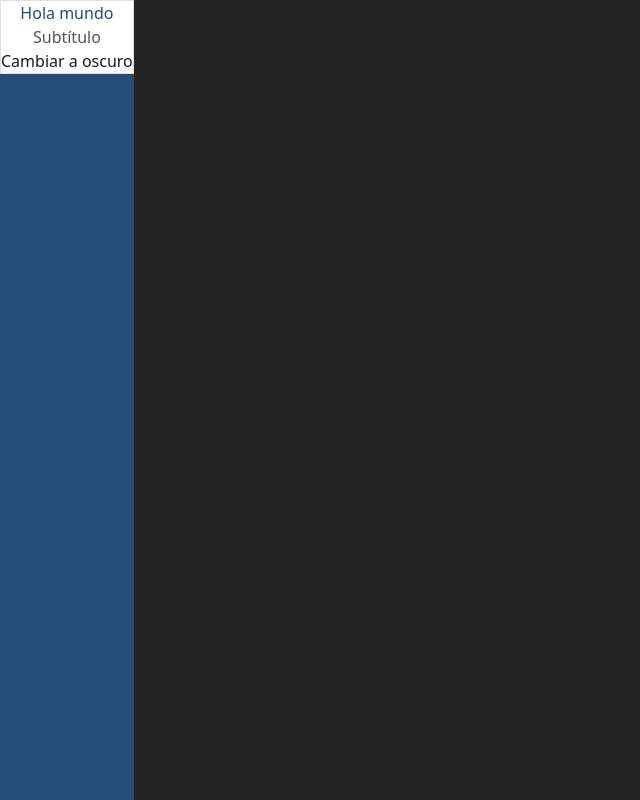
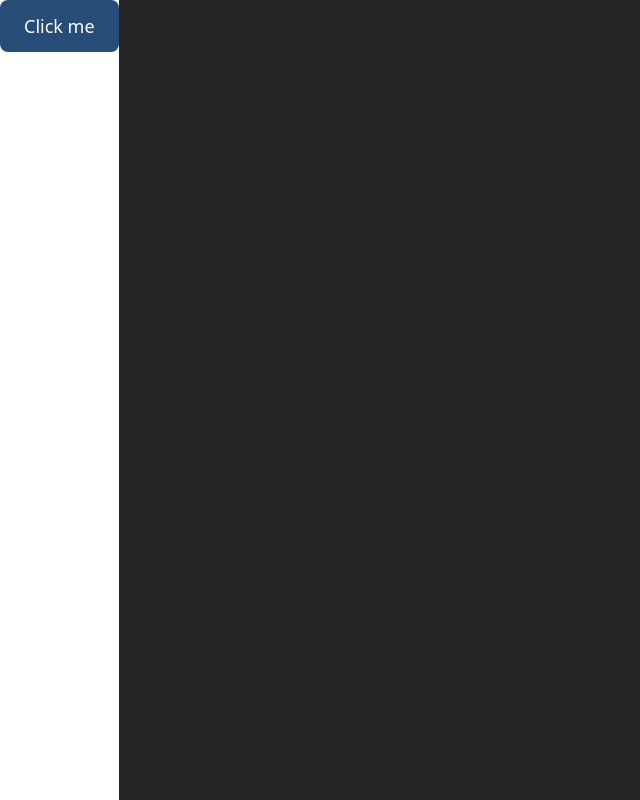
Before and after one commit to DaniRico987/inkora, a React (Vite) app in the folder client/: page / in a window 1280 px wide. Shown: the whole page, without its empty margins (0-640 px from the left). Built offline with nearby package versions, Linux system fonts and the light colour scheme.

Commit message:
feat: agregar componente Button y Toggle, implementar gestión de temas y actualizar estilos de color

```diff
--- a/client/index.html
+++ b/client/index.html
@@ -7,6 +7,10 @@
     <title>client</title>
   </head>
   <body>
+    <script>
+      const theme = localStorage.getItem('theme') || 'light';
+      document.documentElement.dataset.theme = theme;
+    </script>
     <div id="root"></div>
     <script type="module" src="/src/main.tsx"></script>
   </body>
--- a/client/src/App.tsx
+++ b/client/src/App.tsx
@@ -1,12 +1,17 @@
 
 import './App.css'
-import { Card } from './Components/card'
+import { Button } from './Components/Button'
+//import { Toggle } from './Components/Toggle'
+import { useTheme } from "./theme/useTheme";
 
 function App() {
-
+  useTheme();
   return (
-    <div className="bg-primary text-skyblue border-babyblue">
-      <Card />
+    <div className="bg-white">
+      {/*<Toggle />*/}
+      <Button variant="primary" size='lg' onClick={() => console.log('Button clicked!')}>
+        Click me
+      </Button>
     </div>
   )
 }
--- /dev/null
+++ b/client/src/Components/Button.tsx
@@ -0,0 +1,62 @@
+import React from "react";
+
+
+type Variant = "primary" | "secondary" | "danger";
+type Size = "sm" | "md" | "lg";
+
+interface ButtonProps {
+  children: React.ReactNode;
+  onClick?: () => void;
+  variant?: Variant;
+  size?: Size;
+  disabled?: boolean;
+  loading?: boolean;
+  type?: "button" | "submit" | "reset";
+  className?: string;
+}
+
+const variantStyles: Record<Variant, string> = {
+  primary: 'bg-primary text-white hover:bg-blue-700',
+  secondary: "bg-skyblue text-white hover:bg-gray-300",
+  danger: "bg-red-600 text-white hover:bg-red-700",
+};
+
+const sizeStyles: Record<Size, string> = {
+  sm: "px-3 py-1 text-sm",
+  md: "px-4 py-2",
+  lg: "px-6 py-3 text-lg",
+};
+
+export function Button({
+  children,
+  onClick,
+  variant = "primary",
+  size = "md",
+  disabled = false,
+  loading = false,
+  type = "button",
+  className = "",
+}: ButtonProps) {
+  return (
+    <button
+      type={type}
+      onClick={onClick}
+      disabled={disabled || loading}
+      className={`
+        rounded-lg
+        font-medium
+        transition
+        flex items-center gap-2
+        ${variantStyles[variant]}
+        ${sizeStyles[size]}
+        ${disabled || loading ? "opacity-50 cursor-not-allowed" : ""}
+        ${className}
+      `}
+    >
+      {loading && (
+        <span className="animate-spin border-2 border-white border-t-transparent rounded-full w-4 h-4"></span>
+      )}
+      {children}
+    </button>
+  );
+}
--- a/client/src/Components/card.tsx
+++ b/client/src/Components/Toggle.tsx
@@ -1,13 +1,10 @@
 import { useTheme } from '../theme/useTheme';
 
-export function Card() {
+export function Toggle() {
   const { toggle, theme } = useTheme();
 
   return (
     <div className="bg-bg text-text border border-border">
-      <p className="text-primary">Hola mundo</p>
-      <p className="text-text-muted">Subtítulo</p>
-
       <button onClick={toggle}>
         Cambiar a {theme === 'light' ? 'oscuro' : 'claro'}
       </button>
--- a/client/src/theme/colors.ts
+++ b/client/src/theme/colors.ts
@@ -7,7 +7,7 @@ export const lightTheme = {
   '--color-primary': '#274c77',
   '--color-skyblue': '#6096BA',
   '--color-babyblue': '#A3CEF1',
-  '--color-gold': '#8b8c89',
+  '--color-metallicgold': '#8b8c89',
 } as const;
 
 export const darkTheme = {
@@ -19,5 +19,5 @@ export const darkTheme = {
   '--color-primary': '#274c77',
   '--color-skyblue': '#6096BA',
   '--color-babyblue': '#A3CEF1',
-  '--color-gold': '#8b8c89',
+  '--color-metallicgold': '#8b8c89',
 } as const;
```
